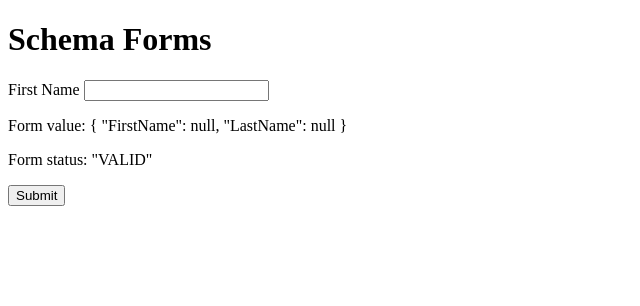
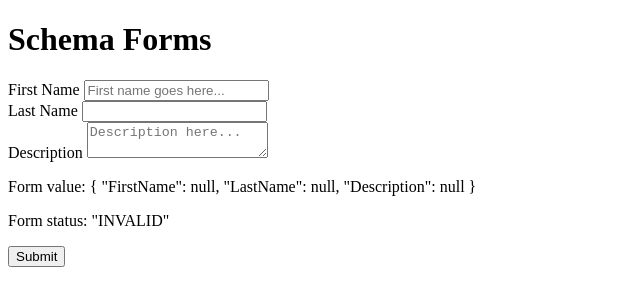
Before and after one commit to Alk3m1st/SchemaForms, an Angular app: page / in a window 1280 px wide. Shown: the top 306 px of the page, without its empty margins (0-640 px from the left). Built offline with nearby package versions, Linux system fonts and the light colour scheme.

Commit message:
Added Field component as well as Select and Textarea types

```diff
--- a/src/app/app.component.html
+++ b/src/app/app.component.html
@@ -2,19 +2,21 @@
   {{title}}
 </h1>
 
+<!-- Tab / Multipage Component (needed) -->
+
+<!-- Form Component (needed) -->
 <form [formGroup]="form"
   (ngSubmit)="onSubmit(form)">
 
-  <div class="input">
-    <label
-      for="schema.fields[0].id">
-      {{schema.fields[0].label}}
-    </label>
-    <input
-      type="schema.fields[0].type"
-      id="schema.fields[0].id"
-      [formControl]="form.controls[schema.fields[0].name]" />
-  </div>
+  <!-- Section Component (needed) -->
+
+  <!-- Informational / Tooltip Component (needed) -->
+  <!-- Field/Input Component (needed) -->
+  <field
+    *ngFor="let field of schema.fields"
+    [field]="field"
+    [form]="form">
+  </field>
 
   <p>Form value: {{ form.value | json }}</p>
   <p>Form status: {{ form.status | json }}</p>
--- a/src/app/app.component.ts
+++ b/src/app/app.component.ts
@@ -1,5 +1,5 @@
 import { Component, OnInit } from '@angular/core';
-import { /*FormBuilder,*/ FormGroup, FormControl } from '@angular/forms';
+import { /*FormBuilder,*/ FormGroup, FormControl, Validators } from '@angular/forms';
 
 @Component({
   selector: 'app-root',
@@ -17,13 +17,22 @@ export class AppComponent implements OnInit {
         id: 'FirstName',
         name: 'FirstName',
         label: 'First Name',
+        placeholder: 'First name goes here...',
+        validators: [ Validators.required, Validators.minLength(2) ]
       },
       {
         type: 'text',
         id: 'LastName',
         name: 'LastName',
         label: 'Last Name',
-      }
+      },
+      {
+        type: 'textarea',
+        id: 'Description',
+        name: 'Description',
+        label: 'Description',
+        placeholder: 'Description here...'
+      },
     ],
     layout: [
       {
@@ -33,19 +42,20 @@ export class AppComponent implements OnInit {
   };
 
   constructor() {
-    // this.form = fb.group({
-    //   'thing': ['STUFF']
-    // });
-
     this.form = this.processSchema(this.schema);
   }
 
   processSchema(schema: any) : FormGroup {
     // Validate schema and throw console error if invalid?
-    var controls = {};
+    let controls = {};
+    let hasValidators = function(field: any) : boolean {
+      return field.validators && field.validators.length > 0;
+    }
 
     schema.fields.map(field => {
-      controls[field.name] = new FormControl();
+      hasValidators(field) ?
+        controls[field.name] = new FormControl(null, field.validators) :
+        controls[field.name] = new FormControl();
     });
 
     let fg = new FormGroup(controls);
--- a/src/app/app.module.ts
+++ b/src/app/app.module.ts
@@ -5,10 +5,12 @@ import { HttpModule } from '@angular/http';
 
 import { AppRoutingModule } from './app-routing.module';
 import { AppComponent } from './app.component';
+import { FieldComponent } from './schemaForms/field.component';
 
 @NgModule({
   declarations: [
-    AppComponent
+    AppComponent,
+    FieldComponent
   ],
   imports: [
     BrowserModule,
--- /dev/null
+++ b/src/app/schemaForms/field.component.html
@@ -0,0 +1,32 @@
+<div class="input">
+  <label
+    for="field.id">
+    {{field.label}}
+  </label>
+
+  <select
+    *ngIf="field.type === 'select'"
+    id="field.id"
+    name="field.name"
+    [formControl]="form.controls[field.name]">
+    <option *ngFor="let option of field.options" [value]="option">{{option}}</option>
+  </select>
+
+  <textarea
+    *ngIf="field.type === 'textarea'"
+    id="{{field.id}}"
+    placeholder="{{field.placeholder}}"
+    [formControl]="form.controls[field.name]">
+  </textarea>
+
+  <input
+    *ngIf="field.type !== 'textarea'"
+    type="{{field.type}}"
+    id="{{field.id}}"
+    placeholder="{{field.placeholder}}"
+    [formControl]="form.controls[field.name]" />
+
+  <!-- TODO: Add validation markup -->
+  <!-- TODO: Add function-based values for select -->
+  <!-- TODO: Allow custom field/component injection? -->
+</div>
```
Also changed, not shown: src/app/schemaForms/field.component.ts (added, +13 -0 lines), src/app/schemaForms/field.component.scss (added).
